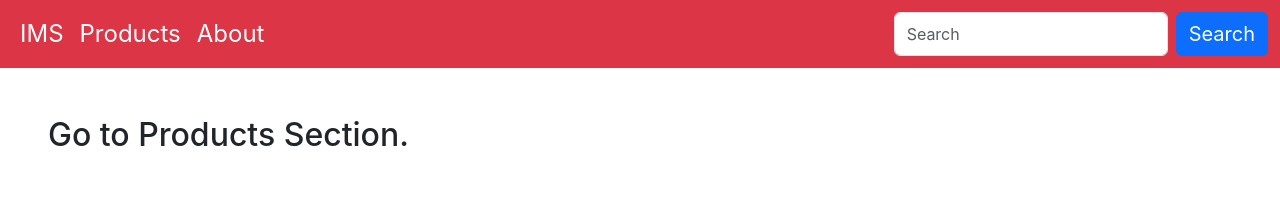
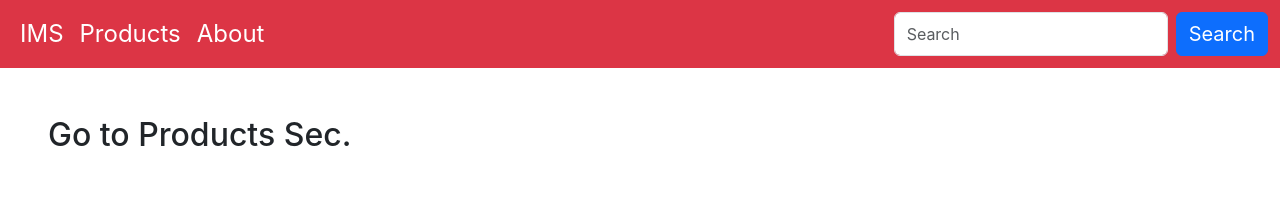
Before and after one commit to RiZhii/Inventory-Management-System-MERN-CRUD-App, a React (Create React App) app in the folder Frontend/inventory_management_system/: page / in a window 1280 px wide. Shown: the top 206 px of the page. Built offline with nearby package versions, Linux system fonts and the light colour scheme.

Commit message:
change on home page

```diff
--- a/Frontend/inventory_management_system/src/components/Home.js
+++ b/Frontend/inventory_management_system/src/components/Home.js
@@ -3,7 +3,7 @@ import React from 'react'
 export default function Home() {
   return (
     <div className='container-fluid p-5'>
-        <h2>Go to Products Section.</h2>
+        <h2>Go to Products Sec.</h2>
     </div>
   )
 }
```
